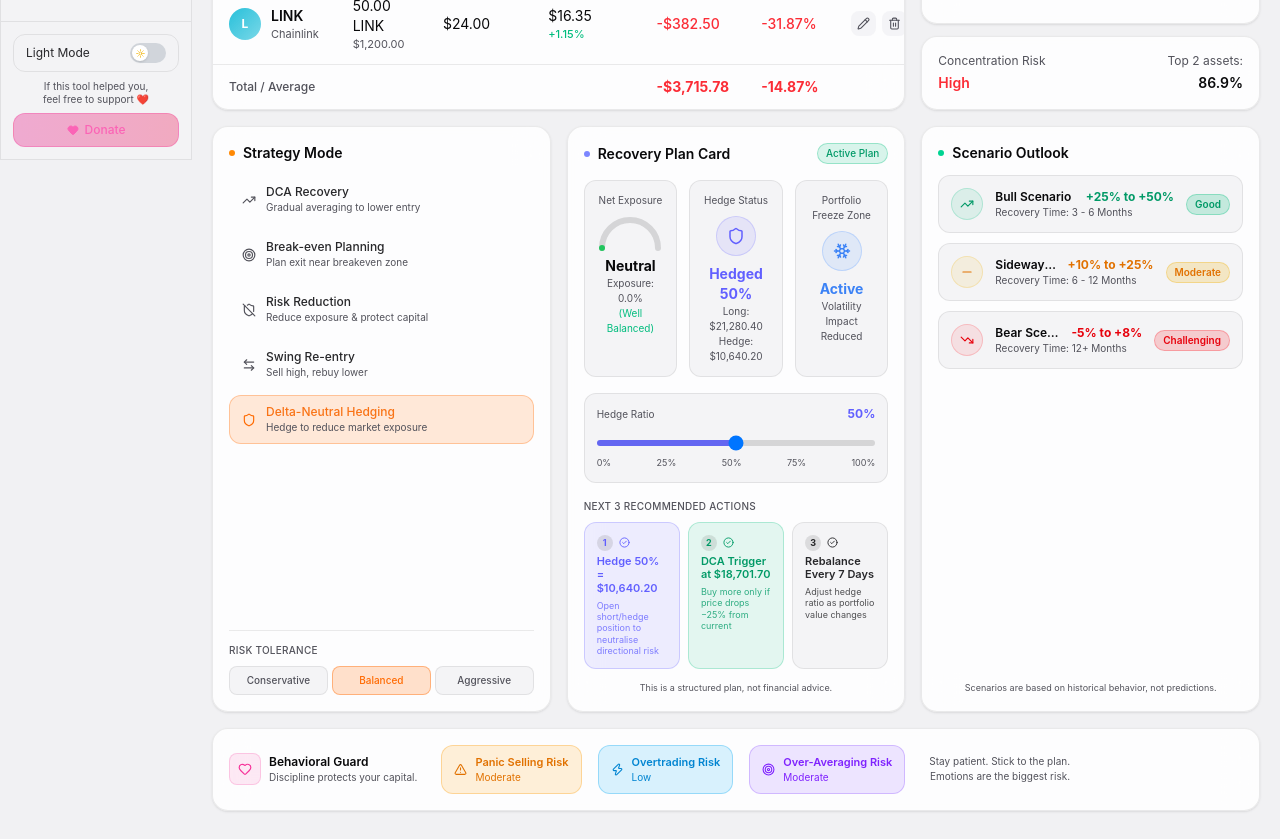
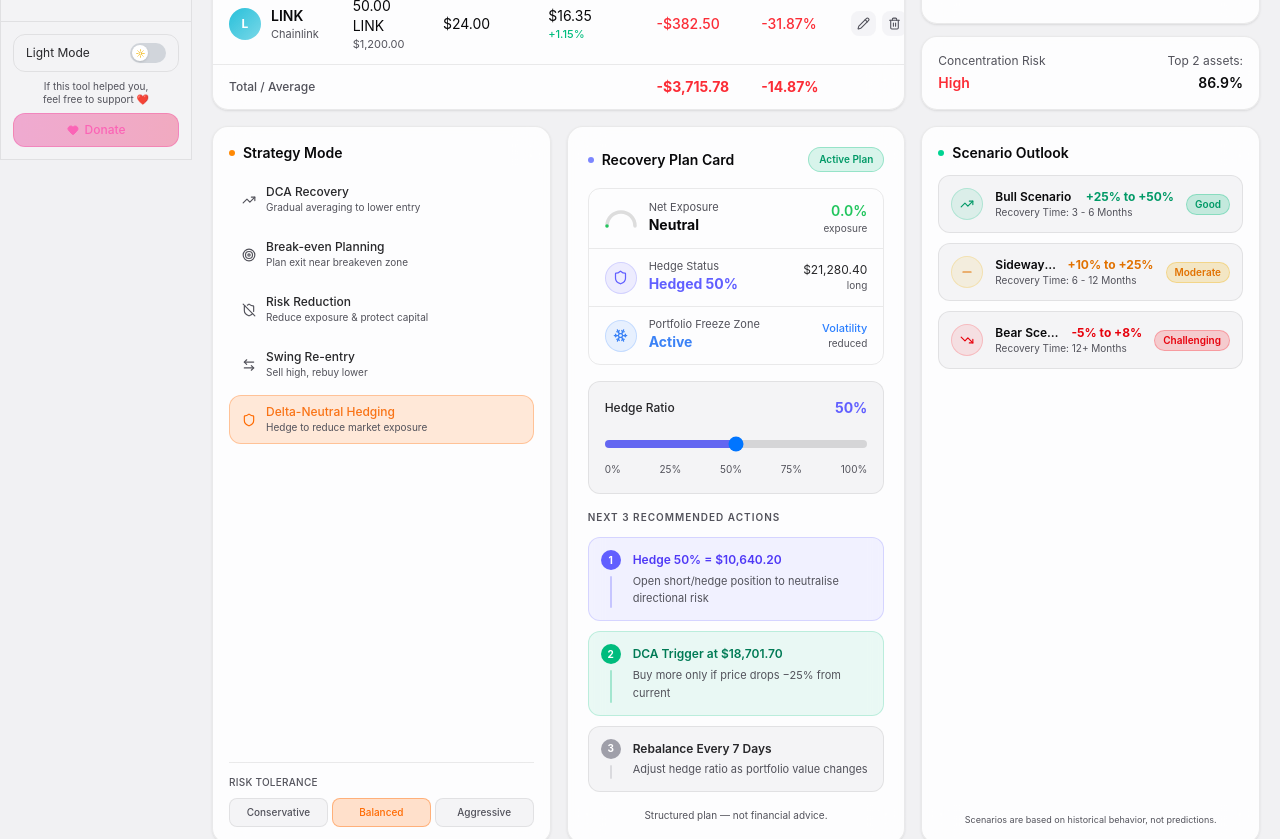
Before and after one commit to Claudecode31st/undoloss, a Next.js app: page /dashboard in a window 1280 px wide. Shown: the part 640-1479 px from the top of the page. Built offline with nearby package versions, Linux system fonts and the light colour scheme.

Commit message:
Revamp RecoveryPlanCard: horizontal metric rows, vertical action list, balanced layout

```diff
--- a/components/dashboard/RecoveryPlanCard.tsx
+++ b/components/dashboard/RecoveryPlanCard.tsx
@@ -1,5 +1,5 @@
 'use client';
-import { Shield, Snowflake, CheckCircle2 } from 'lucide-react';
+import { Shield, Snowflake, CheckCircle2, Activity } from 'lucide-react';
 import GlassCard from '@/components/ui/GlassCard';
 import { StrategyResult } from '@/lib/types';
 import { fmtCurrency } from '@/lib/calculations';
@@ -10,109 +10,139 @@ interface RecoveryPlanCardProps {
   onHedgeChange: (ratio: number) => void;
 }
 
-const actionColors = {
-  hold: 'bg-blue-500/10 border-blue-500/25 text-blue-500',
-  dca: 'bg-emerald-500/10 border-emerald-500/25 text-emerald-600',
-  hedge: 'bg-indigo-500/10 border-indigo-500/25 text-indigo-500',
-  reduce: 'bg-orange-500/10 border-orange-500/25 text-orange-500',
-  reassess: 'text-[var(--text-2)]',
+const actionStyles = {
+  hold:     { bar: 'bg-blue-500',    card: 'bg-blue-500/8 border-blue-500/20',    text: 'text-blue-600 dark:text-blue-400' },
+  dca:      { bar: 'bg-emerald-500', card: 'bg-emerald-500/8 border-emerald-500/20', text: 'text-emerald-700 dark:text-emerald-400' },
+  hedge:    { bar: 'bg-indigo-500',  card: 'bg-indigo-500/8 border-indigo-500/20',  text: 'text-indigo-600 dark:text-indigo-400' },
+  reduce:   { bar: 'bg-orange-500',  card: 'bg-orange-500/8 border-orange-500/20',  text: 'text-orange-600 dark:text-orange-400' },
+  reassess: { bar: 'bg-zinc-400',    card: 'border-[var(--border)]',                text: 't-2' },
 };
 
 export default function RecoveryPlanCard({ result, hedgeRatio, onHedgeChange }: RecoveryPlanCardProps) {
   const exposureGaugeAngle = Math.max(0, Math.min(180, (result.netExposurePercent / 100) * 180));
+  const exposureColor = result.netExposurePercent < 20 ? '#22c55e' : result.netExposurePercent < 60 ? '#f97316' : '#ef4444';
 
   return (
-    <GlassCard className="p-4 h-full flex flex-col">
-      <div className="flex items-center justify-between mb-4">
+    <GlassCard className="p-4 md:p-5 h-full flex flex-col gap-4">
+
+      {/* Header */}
+      <div className="flex items-center justify-between">
         <h2 className="text-sm font-semibold t-1 flex items-center gap-2">
           <span className="w-1.5 h-1.5 rounded-full bg-indigo-400" />
           Recovery Plan Card
         </h2>
-        <span className="text-[10px] px-2 py-0.5 rounded-full bg-emerald-500/15 border border-emerald-500/30 text-emerald-600 font-medium">
+        <span className="text-[10px] px-2.5 py-1 rounded-full bg-emerald-500/15 border border-emerald-500/30 text-emerald-600 font-semibold">
           Active Plan
         </span>
       </div>
 
-      {/* Three key metrics */}
-      <div className="grid grid-cols-3 gap-3 mb-4">
+      {/* Metric rows */}
+      <div className="rounded-xl overflow-hidden border" style={{ borderColor: 'var(--border)' }}>
+
         {/* Net Exposure */}
-        <div className="glass-dark rounded-xl p-3 text-center">
-          <div className="text-[10px] t-3 mb-2">Net Exposure</div>
-          <div className="relative w-16 h-9 mx-auto mb-1">
-            <svg viewBox="0 0 64 32" className="w-full h-full">
-              <path d="M4 30 A 28 28 0 0 1 60 30" fill="none" stroke="var(--border-strong)" strokeWidth="6" strokeLinecap="round" />
-              <path d="M4 30 A 28 28 0 0 1 60 30" fill="none" stroke="#22c55e" strokeWidth="6" strokeLinecap="round"
+        <div className="flex items-center gap-3 px-4 py-3" style={{ borderBottom: '1px solid var(--border)' }}>
+          <div className="w-8 h-8 flex-shrink-0">
+            <svg viewBox="0 0 64 36" className="w-full h-full">
+              <path d="M4 32 A 28 28 0 0 1 60 32" fill="none" stroke="var(--border-strong)" strokeWidth="7" strokeLinecap="round" />
+              <path d="M4 32 A 28 28 0 0 1 60 32" fill="none" stroke={exposureColor} strokeWidth="7" strokeLinecap="round"
                 strokeDasharray={`${(exposureGaugeAngle / 180) * 88} 88`} />
             </svg>
           </div>
+          <div className="flex-1 min-w-0">
+            <div className="text-[11px] t-3 leading-none mb-0.5">Net Exposure</div>
             <div className="text-sm font-bold t-1">{result.netExposureLabel}</div>
-          <div className="text-[10px] t-3">Exposure: {result.netExposurePercent.toFixed(1)}%</div>
-          <div className="text-[10px] text-emerald-500">(Well Balanced)</div>
+          </div>
+          <div className="text-right flex-shrink-0">
+            <div className="text-sm font-semibold" style={{ color: exposureColor }}>{result.netExposurePercent.toFixed(1)}%</div>
+            <div className="text-[10px] t-3">exposure</div>
+          </div>
         </div>
 
         {/* Hedge Status */}
-        <div className="glass-dark rounded-xl p-3 text-center">
-          <div className="text-[10px] t-3 mb-2">Hedge Status</div>
-          <div className="w-10 h-10 mx-auto mb-2 rounded-full bg-indigo-500/10 border border-indigo-500/20 flex items-center justify-center">
-            <Shield size={18} className="text-indigo-500" />
+        <div className="flex items-center gap-3 px-4 py-3" style={{ borderBottom: '1px solid var(--border)' }}>
+          <div className="w-8 h-8 rounded-full bg-indigo-500/10 border border-indigo-500/20 flex items-center justify-center flex-shrink-0">
+            <Shield size={15} className="text-indigo-500" />
           </div>
+          <div className="flex-1 min-w-0">
+            <div className="text-[11px] t-3 leading-none mb-0.5">Hedge Status</div>
             <div className="text-sm font-bold text-indigo-500">{result.hedgeStatus}</div>
-          <div className="text-[10px] t-3">Long: {fmtCurrency(result.longValue)}</div>
-          <div className="text-[10px] t-3">Hedge: {fmtCurrency(result.hedgeValue)}</div>
+          </div>
+          <div className="text-right flex-shrink-0">
+            <div className="text-xs t-2">{fmtCurrency(result.longValue)}</div>
+            <div className="text-[10px] t-3">long</div>
+          </div>
         </div>
 
         {/* Portfolio Freeze Zone */}
-        <div className="glass-dark rounded-xl p-3 text-center">
-          <div className="text-[10px] t-3 mb-2">Portfolio Freeze Zone</div>
-          <div className={`w-10 h-10 mx-auto mb-2 rounded-full flex items-center justify-center ${result.freezeZoneActive ? 'bg-blue-500/10 border border-blue-500/20' : 'bg-[var(--surface-deep)] border border-[var(--border)]'}`}>
-            <Snowflake size={18} style={{ color: result.freezeZoneActive ? '#3b82f6' : 'var(--text-3)' }} />
+        <div className="flex items-center gap-3 px-4 py-3">
+          <div className={`w-8 h-8 rounded-full flex items-center justify-center flex-shrink-0 ${
+            result.freezeZoneActive ? 'bg-blue-500/10 border border-blue-500/20' : 'border'
+          }`} style={!result.freezeZoneActive ? { borderColor: 'var(--border)' } : undefined}>
+            <Snowflake size={15} style={{ color: result.freezeZoneActive ? '#3b82f6' : 'var(--text-3)' }} />
           </div>
+          <div className="flex-1 min-w-0">
+            <div className="text-[11px] t-3 leading-none mb-0.5">Portfolio Freeze Zone</div>
             <div className="text-sm font-bold" style={{ color: result.freezeZoneActive ? '#3b82f6' : 'var(--text-3)' }}>
               {result.freezeZoneActive ? 'Active' : 'Inactive'}
             </div>
-          {result.freezeZoneActive && <div className="text-[10px] t-3">Volatility Impact<br />Reduced</div>}
+          </div>
+          {result.freezeZoneActive && (
+            <div className="text-right flex-shrink-0">
+              <div className="text-[11px] text-blue-500 font-medium">Volatility</div>
+              <div className="text-[10px] t-3">reduced</div>
+            </div>
+          )}
         </div>
       </div>
 
-      {/* Hedge slider */}
+      {/* Hedge ratio slider — only for delta-neutral */}
       {result.mode === 'delta-neutral' && (
-        <div className="mb-4 p-3 glass-dark rounded-xl">
-          <div className="flex justify-between items-center mb-1.5">
-            <span className="text-[10px] t-3">Hedge Ratio</span>
-            <span className="text-xs font-bold text-indigo-500">{hedgeRatio}%</span>
+        <div className="p-4 rounded-xl" style={{ background: 'var(--surface-deep)', border: '1px solid var(--border)' }}>
+          <div className="flex justify-between items-center mb-3">
+            <span className="text-xs font-medium t-2">Hedge Ratio</span>
+            <span className="text-sm font-bold text-indigo-500">{hedgeRatio}%</span>
           </div>
-          <input type="range" min="0" max="100" step="5" value={hedgeRatio}
+          <input
+            type="range" min="0" max="100" step="5" value={hedgeRatio}
             onChange={(e) => onHedgeChange(Number(e.target.value))}
-            className="w-full h-1.5 appearance-none rounded-full cursor-pointer"
-            style={{ background: `linear-gradient(to right, #6366f1 ${hedgeRatio}%, var(--border-strong) ${hedgeRatio}%)` }} />
-          <div className="flex justify-between text-[9px] t-3 mt-1">
+            className="w-full h-2 appearance-none rounded-full cursor-pointer"
+            style={{ background: `linear-gradient(to right, #6366f1 ${hedgeRatio}%, var(--border-strong) ${hedgeRatio}%)` }}
+          />
+          <div className="flex justify-between text-[10px] t-3 mt-2">
             <span>0%</span><span>25%</span><span>50%</span><span>75%</span><span>100%</span>
           </div>
         </div>
       )}
 
-      {/* Next 3 actions */}
+      {/* Recommended actions */}
       <div className="flex-1">
-        <div className="text-[10px] t-3 font-medium uppercase tracking-wide mb-2">Next 3 Recommended Actions</div>
-        <div className="grid grid-cols-3 gap-2">
-          {result.actions.slice(0, 3).map((action) => (
+        <div className="text-[10px] t-3 font-semibold uppercase tracking-widest mb-3">Next 3 Recommended Actions</div>
+        <div className="space-y-2.5">
+          {result.actions.slice(0, 3).map((action) => {
+            const s = actionStyles[action.type] ?? actionStyles.reassess;
+            return (
               <div key={action.order}
-              className={`rounded-xl p-3 border flex flex-col gap-1 ${actionColors[action.type]}`}
-              style={action.type === 'reassess' ? { background: 'var(--surface-deep)', borderColor: 'var(--border)' } : undefined}>
-              <div className="flex items-center gap-1.5">
-                <span className="w-4 h-4 rounded-full bg-black/10 flex items-center justify-center text-[9px] font-bold flex-shrink-0">
+                className={`flex gap-3 p-3 rounded-xl border ${s.card}`}
+                style={action.type === 'reassess' ? { background: 'var(--surface-deep)' } : undefined}>
+                {/* Left: number + color bar */}
+                <div className="flex flex-col items-center gap-1.5 flex-shrink-0">
+                  <span className={`w-5 h-5 rounded-full flex items-center justify-center text-[10px] font-bold text-white ${s.bar}`}>
                     {action.order}
                   </span>
-                <CheckCircle2 size={11} />
+                  <div className={`w-0.5 flex-1 rounded-full opacity-30 ${s.bar}`} />
                 </div>
-              <div className="text-[11px] font-semibold leading-tight">{action.title}</div>
-              <div className="text-[9px] opacity-80 leading-tight">{action.description}</div>
+                {/* Right: content */}
+                <div className="flex-1 min-w-0 pt-0.5">
+                  <div className={`text-xs font-semibold leading-snug mb-1 ${s.text}`}>{action.title}</div>
+                  <div className="text-[11px] t-3 leading-relaxed">{action.description}</div>
                 </div>
-          ))}
+              </div>
+            );
+          })}
         </div>
       </div>
 
-      <p className="text-[9px] t-3 text-center mt-3">This is a structured plan, not financial advice.</p>
+      <p className="text-[10px] t-3 text-center">Structured plan — not financial advice.</p>
     </GlassCard>
   );
 }
```
Lines whose indentation alone changed are shown as unchanged.
